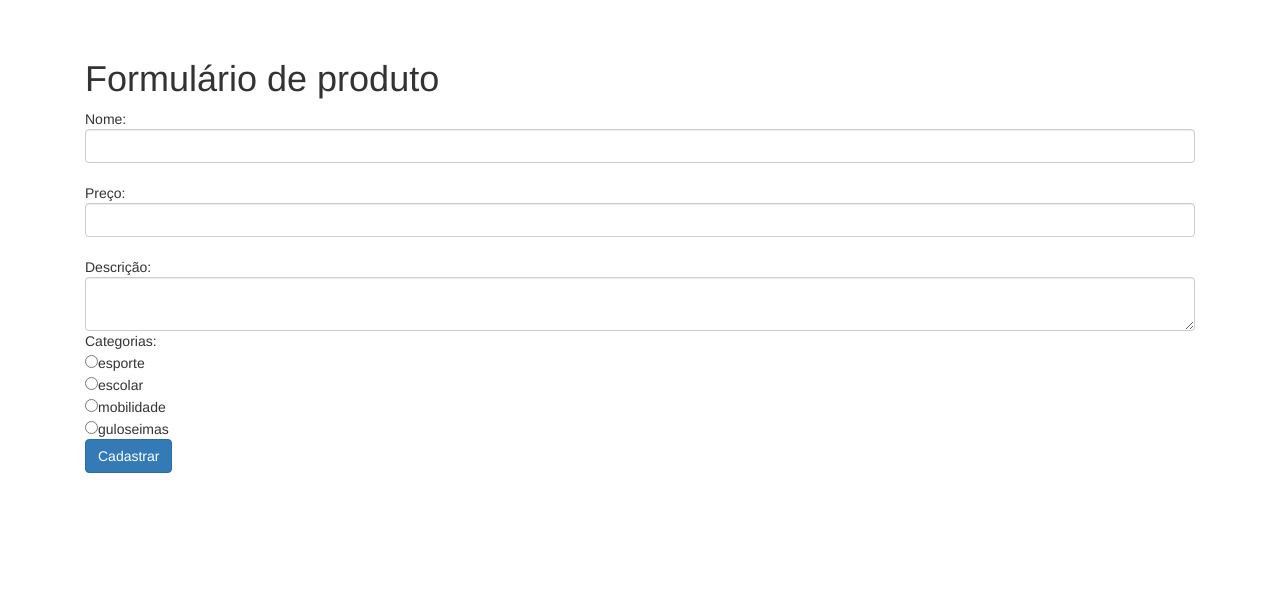
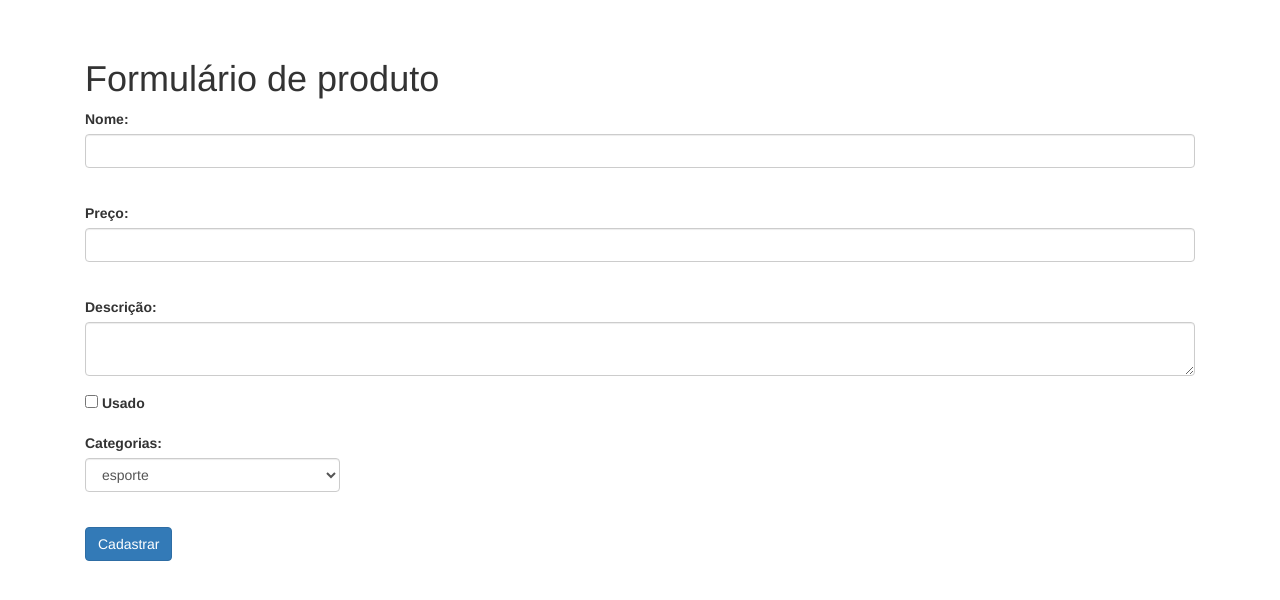
Before and after one commit to tumatihub/lojaphp-fork, a PHP site: page /produto-formulario.php in a window 1280 px wide. Shown: the part 51-651 px from the top of the page. Run offline with PHP 8.4, Linux system fonts and the light colour scheme; data comes from the database, SQL or seed files in the repository; both versions use the stored data as it was after the commit.

Commit message:
incluido checkbox de usados

```diff
--- a/banco-produto.php
+++ b/banco-produto.php
@@ -10,8 +10,8 @@ function listaProdutos($conexao) {
 	return $produtos;
 }
 
-function insereProduto($conexao, $nome, $preco, $descricao, $categoria_id){
-	$query = "INSERT INTO produtos (nome, preco, descricao, categoria_id) VALUES ('{$nome}', {$preco}, '{$descricao}', {$categoria_id})";
+function insereProduto($conexao, $nome, $preco, $descricao, $categoria_id, $usado){
+	$query = "INSERT INTO produtos (nome, preco, descricao, categoria_id, usado) VALUES ('{$nome}', {$preco}, '{$descricao}', {$categoria_id}, {$usado})";
 	return mysqli_query($conexao, $query);
 }
 
--- a/produto-formulario.php
+++ b/produto-formulario.php
@@ -10,17 +10,37 @@ $categorias = listaCategorias($conexao);
 <h1>Formulário de produto</h1>
 
 <form action="adiciona-produto.php" method="post">
-	Nome:
-	<input class="form-control" type="text" name="nome"><br/>
-	Preço:
-	<input class="form-control" type="number" name="preco"><br/>
-	Descrição:
-	<textarea class="form-control" name="descricao"></textarea>
-	Categorias:<br/>
-	<?php foreach($categorias as $categoria):?>
-		<input type="radio" name="categoria_id" value="<?php echo $categoria['id'];?>"><?php echo $categoria['nome'];?><br/>
-
-	<?php endforeach; ?>
+	<div class="form-group">
+		<label for="nome">Nome:</label>
+		<input class="form-control" type="text" name="nome" id="nome"><br/>
+	</div>
+	<div class="form-group">
+		<label for="preco">Preço:</label>
+		<input class="form-control" type="number" name="preco" id="preco"><br/>
+	</div>
+	<div class="form-group">
+		<label for="descricao">Descrição:</label>
+		<textarea class="form-control" name="descricao" id="descricao"></textarea>
+	</div>
+	<div class="row">
+		<div class="col-md-3 form-group">
+			<input type="checkbox" name="usado" id="usado" value="true">
+			<label for="usado">Usado</label>
+		</div>
+	</div>
+	<div class="row">
+		<div class="col-md-3 form-group">
+			<label for="categorias">Categorias:</label>
+			<select class="form-control" name="categoria_id" id="categorias">
+			<?php foreach($categorias as $categoria):?>
+				<option value="<?php echo $categoria['id'];?>">
+					<?php echo $categoria['nome'];?>
+				</option>
+			<?php endforeach; ?>
+			</select>
+		</div>
+	</div>
+	<br/>
 	<input class="btn btn-primary" type="submit" value="Cadastrar">
 </form>
 
```
Also changed, not shown: adiciona-produto.php (+7 -3 lines), banco_dump/loja_11012017.sql (added, +79 -0 lines).
